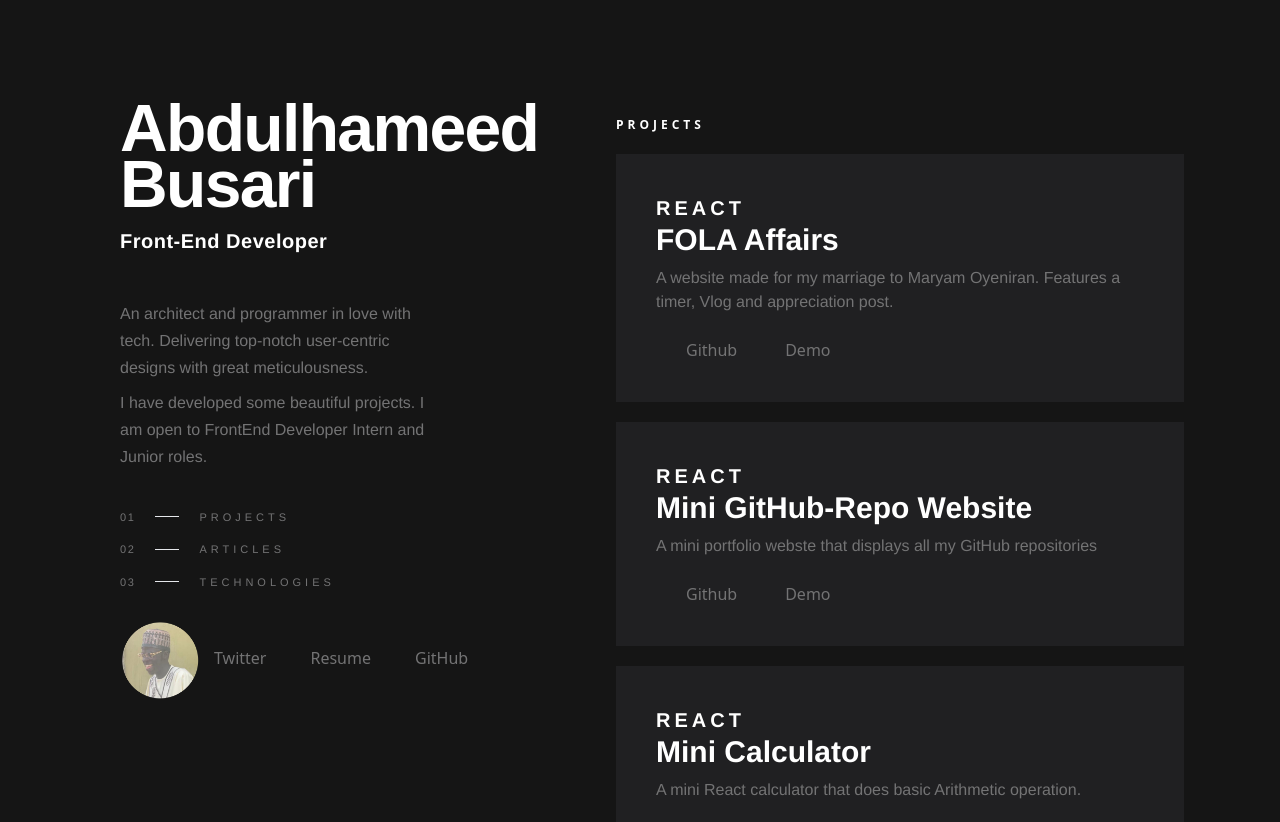
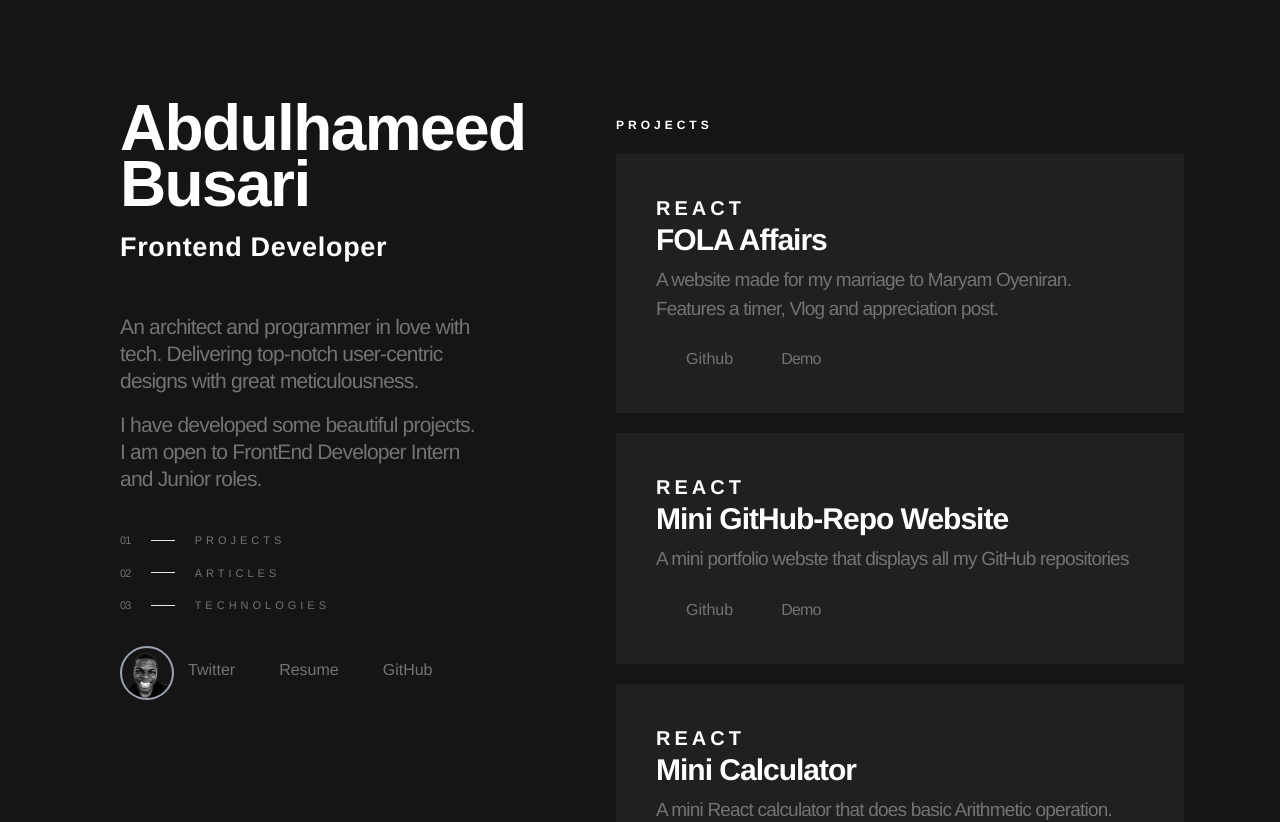
Before and after one commit to 0xlarmideh/my-portfolio, a React (Vite) app: page / in a window 1280 px wide. Shown: the top 822 px of the page. Built offline with nearby package versions, Linux system fonts and the light colour scheme; some icons are missing; a web font is replaced by a local one.

Commit message:
STYLE/Changed font stack

```diff
--- a/src/App.css
+++ b/src/App.css
@@ -7,6 +7,8 @@
 body {
   background-color: theme("colors.black");
   color: theme("colors.text_grey");
+    font-family: 'Helvetica', sans-serif;
+
 }
 
 .grid-2 {
@@ -30,10 +32,13 @@ body {
 
 .subheading, .header-btn {
   font-family: 'Helvetica', sans-serif;
+  letter-spacing: -1px;
 }
 
 .paragraph {
   font-family: 'Helvetica', sans-serif;
+  letter-spacing: -.8px;
+
 }
 
 .language {
@@ -46,7 +51,7 @@ body {
 }
 
 .in-link{
-  border-bottom: 2px transparent white;
+  border-bottom: 2px solid transparent;
 
 }
 
--- a/src/components/Description.jsx
+++ b/src/components/Description.jsx
@@ -6,19 +6,19 @@ const Description = () => {
     <div>
       <Heading
         title="Abdulhameed Busari"
-        className="text-white max-laptop:text-[46px] mb-[15px] text-[66px] leading-[56px] head-text"
+        className="text-white max-laptop:text-[46px] mb-[15px] text-[64px] leading-[56px] head-text"
       />
-      <SmallHeading
-        title="Front-End Developer"
+      <Paragraph
+        title="Frontend Developer"
         className="text-white mb-[20px] text-[27px] mb-[45px] w-[70%] font-bold tracking-wide "
       />
       <Paragraph
         title="An architect and programmer in love with tech. Delivering top-notch user-centric designs with great meticulousness. "
-        className="text=[16px] leading-[27px] max-md:leading-[22px]  w-[80%] max-md:w-[100%] max-md:text-[14px] "
+        className="text-[21px] leading-[27px] max-md:leading-[22px]  w-[90%] max-md:w-[100%] max-md:text-[14px] mb-[17px] "
       />
       <Paragraph
         title="I have developed some beautiful projects. I am open to FrontEnd Developer Intern and Junior roles. "
-        className="text=[16px] leading-[27px] max-md:leading-[22px] w-[80%] max-md:w-[100%] max-md:mb-[20px] max-md:text-[14px] "
+        className="text-[21px] leading-[27px] max-md:leading-[22px] w-[90%] max-md:w-[100%] max-md:mb-[20px] max-md:text-[14px] "
       />
     </div>
   );
--- a/src/components/Footer.jsx
+++ b/src/components/Footer.jsx
@@ -4,7 +4,7 @@ const Footer = () => {
   return (
     <div className='text-center text-[13px] mt-[90px] '>
       <div  >
-        Design idea from <a href="http://sarahdavan.dev" className='text-white underline' >Sarah Davan's Website</a>
+        Inspired by <a href="http://sarahdayan.dev" className='text-white underline' >Sarah Dayan's Website</a>
       </div>
       <div>Developed by 0xlarmideh</div>
     </div>
--- a/src/components/Socials.jsx
+++ b/src/components/Socials.jsx
@@ -36,8 +36,11 @@ export default function Socials() {
   const socialsLink = datas.map(({id, title, icon, url}) => {
     return (
       <div className="flex gap-[10px] flex-row items-baseline " key={id}>
-        <a href={url} className="flex items-center hover:border-b-[2px] pb-[4px] gap-[6px] " >
-          <div className='max-md:text-[12px] ' >{title} </div>
+        <a
+          href={url}
+          className="flex items-center border-b-[2px] border-transparent hover:border-white pb-[4px] gap-[6px] "
+        >
+          <div className="max-md:text-[12px] ">{title} </div>
           {icon}
         </a>
       </div>
@@ -45,7 +48,7 @@ export default function Socials() {
   })
   return (
     <div className="flex gap-[14px] items-center ">
-      <img src={pp} className="w-[80px] max-md:w-[45px] "></img> {socialsLink}{" "}
+      <img src={pp} className="w-[54px] border-[2px] border-gray-400 rounded-full max-md:w-[45px] "></img> {socialsLink}
     </div>
   );
 }
--- a/src/sections/Projects.jsx
+++ b/src/sections/Projects.jsx
@@ -65,7 +65,7 @@ const Projects= () => {
           className="text-white uppercase  text-[12px] language "
         />
         <SubHeading title={title} className="text-white" />
-        <Paragraph title={description} className="mb-[24px] " />
+        <Paragraph title={description} className="text-[19px]  mb-[24px] " />
         <div className="in-links flex gap-[48px] items-center ">
           <a
             href={github}
@@ -75,7 +75,7 @@ const Projects= () => {
             <box-icon name="github" color="white" type="logo"></box-icon>{" "}
             <span>Github</span>
           </a>
-          <a href={hosted} target="_blank" className="in-link flex gap-[6px] ">
+          <a href={hosted} target="_blank" className="paragraph in-link flex gap-[6px] ">
             <span>Demo</span>
             <box-icon
               type="solid"
```
Also changed, not shown: src/assets/pp.png.
